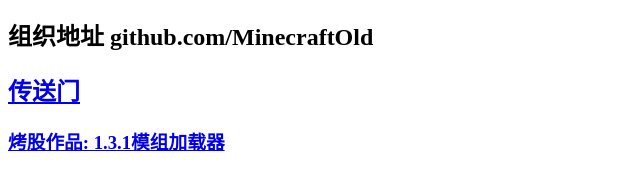
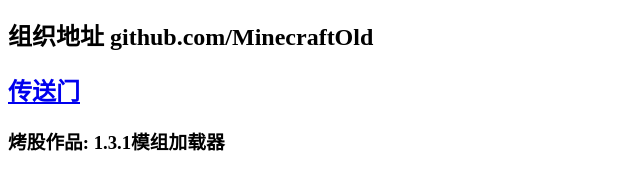
Before and after one commit to MinecraftOld/MinecraftOld.github.io, a plain HTML site: page index.html in a window 1280 px wide. Shown: the part 118-308 px from the top of the page, without its empty margins (0-640 px from the left). Drawn offline with Linux system fonts and the light colour scheme.

Commit message:
Update index.html

```diff
--- a/index.html
+++ b/index.html
@@ -10,7 +10,7 @@
     <h1>MinecraftOld</h1>
     <h2>这个是Frish2021创立的瞎几把考古的github组织</h2>
     <h2>组织地址 github.com/MinecraftOld</h2>
-    <h2><a href="https://github.com/MinecraftOld">传送门</h2>
+    <h2><a href="https://github.com/MinecraftOld">传送门</a></h2>
     <h3>烤股作品: 1.3.1模组加载器</h3>
 </body>
 </html>
```
